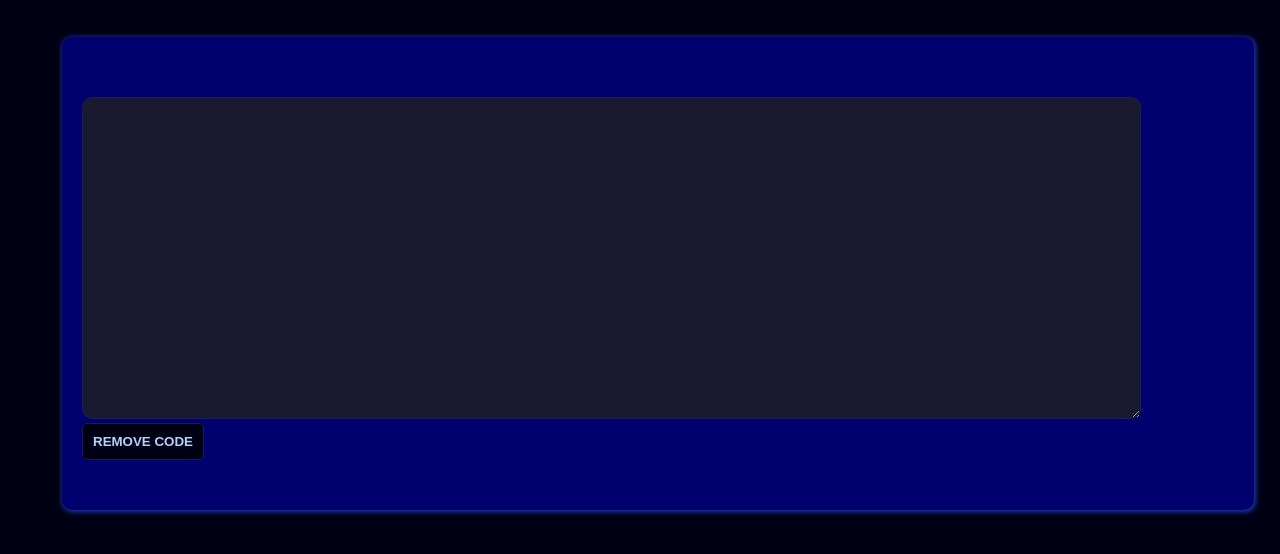
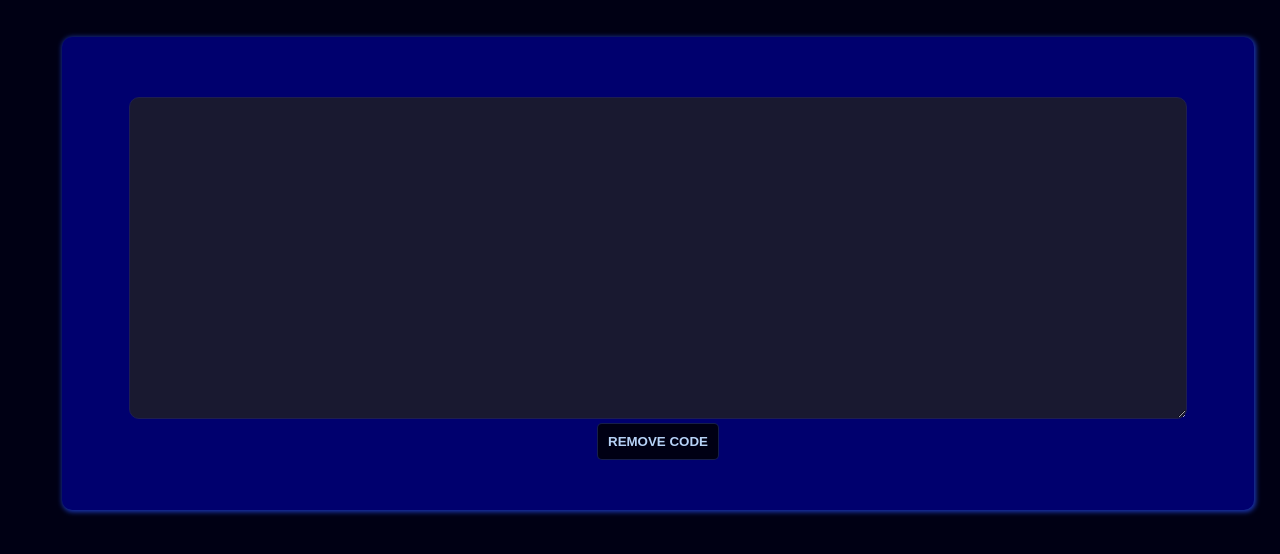
Before and after one commit to Iamtsquare07/remove-code-from-text, a plain HTML site: page index.html in a window 1280 px wide. Shown: the part 80-634 px from the top of the page. Drawn offline with Linux system fonts and the light colour scheme; a web font is replaced by a local one.

Commit message:
Add files via upload

```diff
--- a/index.html
+++ b/index.html
@@ -7,13 +7,13 @@
     <title>HTML Stripper</title>
 </head>
 <body>
-    <h1> HTML STRIPPER</h1>
+    <h1>HTML STRIPPER</h1>
     <div class="strip-html">
-        <div class="stip-html-body">
+        <div class="strip-html-body">
             <div class="buttons">
             </div>
             <div class="editor">
-                <textarea name="" id="input-code" cols="30" rows="10"></textarea>
+                <textarea name="editor" id="input-code" cols="30" rows="10"></textarea>
             </div>
             <button id="html">REMOVE CODE</button>
         </div>
```
